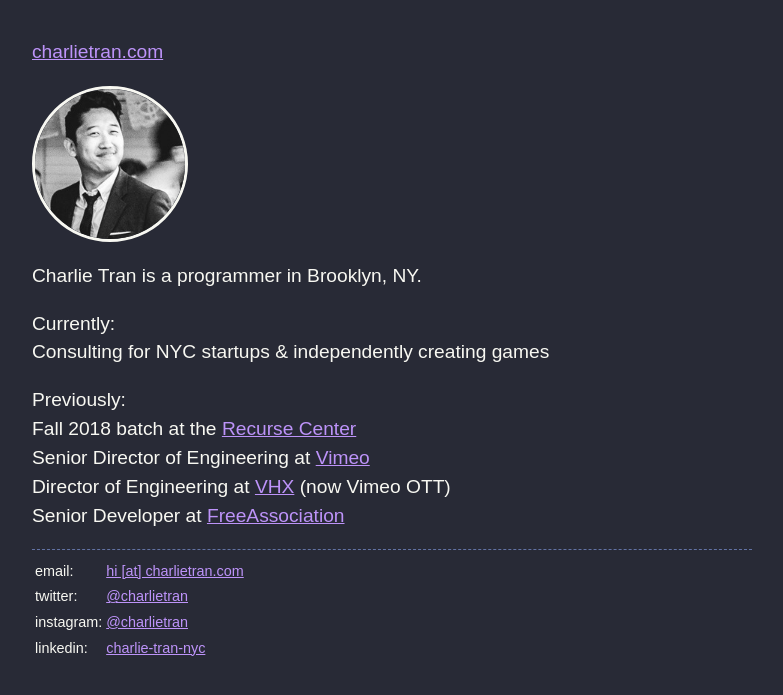
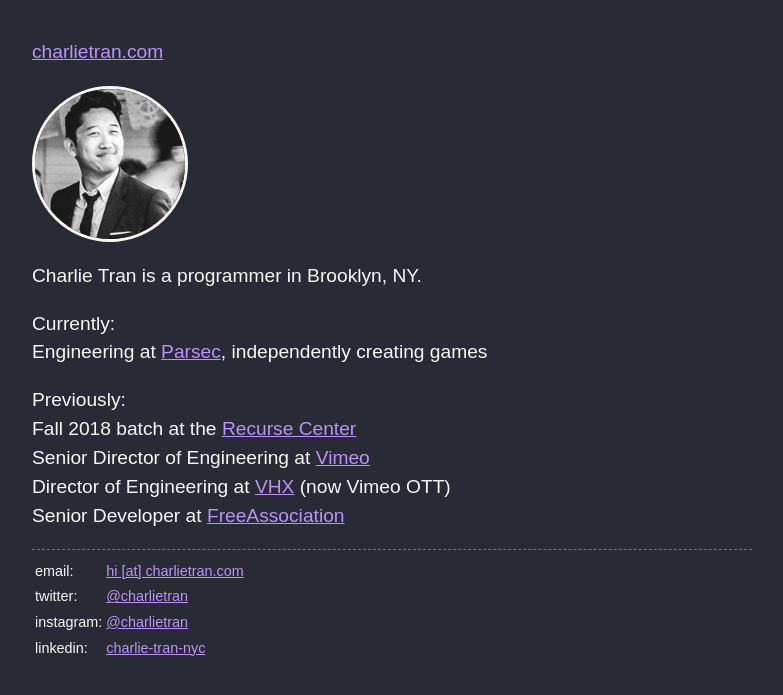
Before and after one commit to charlietran/charlietran.github.io, a Jekyll site: the page built from index.md, in a window 1280 px wide. Shown: the top 695 px of the page, without its empty margins (248-1031 px from the left). Built offline with Jekyll 4.4.1, drawn with Linux system fonts in a browser that asks for light colours; some web fonts are replaced.

Commit message:
change employment

```diff
--- a/index.md
+++ b/index.md
@@ -7,7 +7,7 @@ layout: home
 Charlie Tran is a programmer in Brooklyn, NY.
 
 Currently:
-Consulting for NYC startups &amp; independently creating games
+Engineering at [Parsec](https://parsecgaming.com), independently creating games
 
 Previously:
 Fall 2018 batch at the [Recurse Center](https://www.recurse.com/)
```
